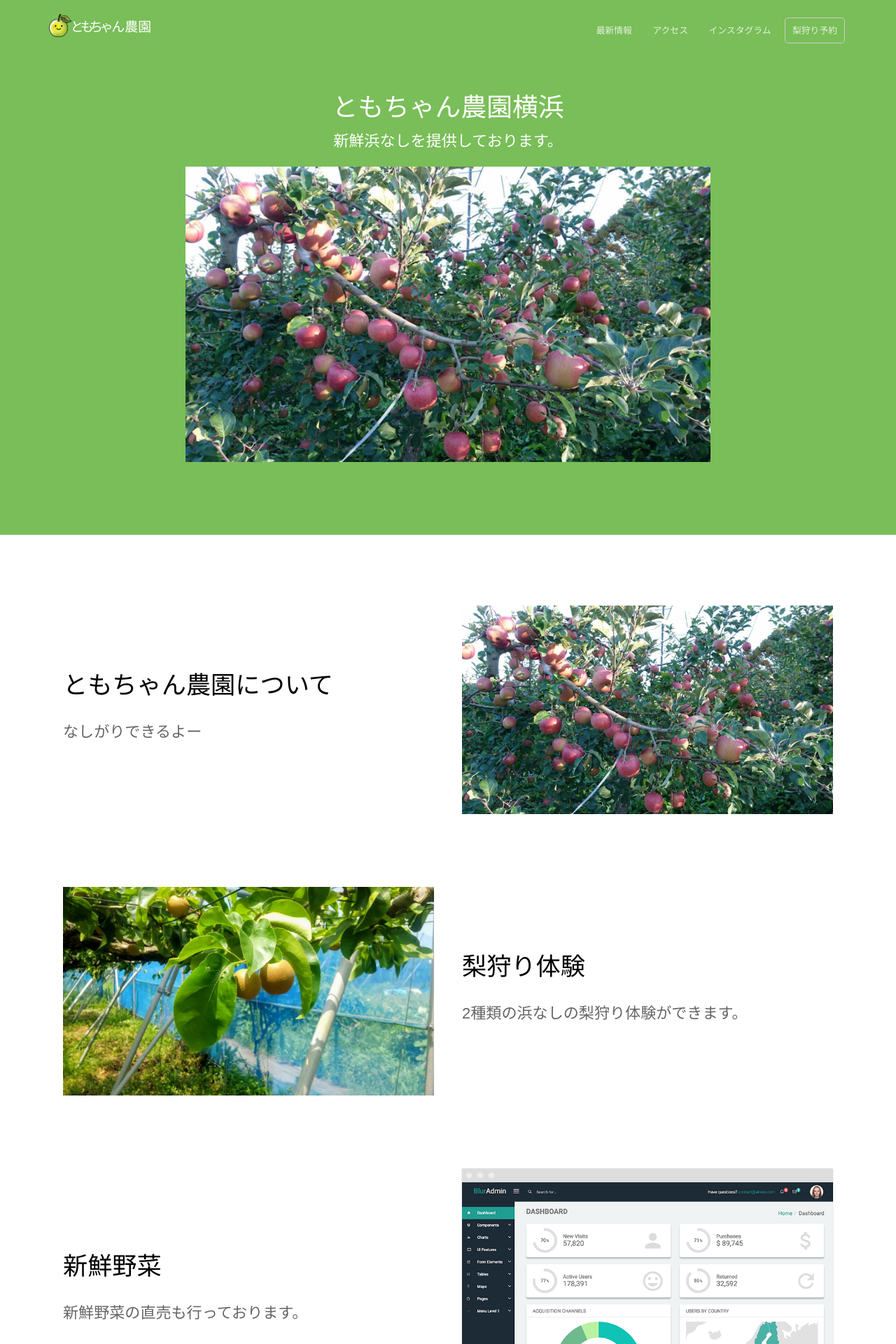
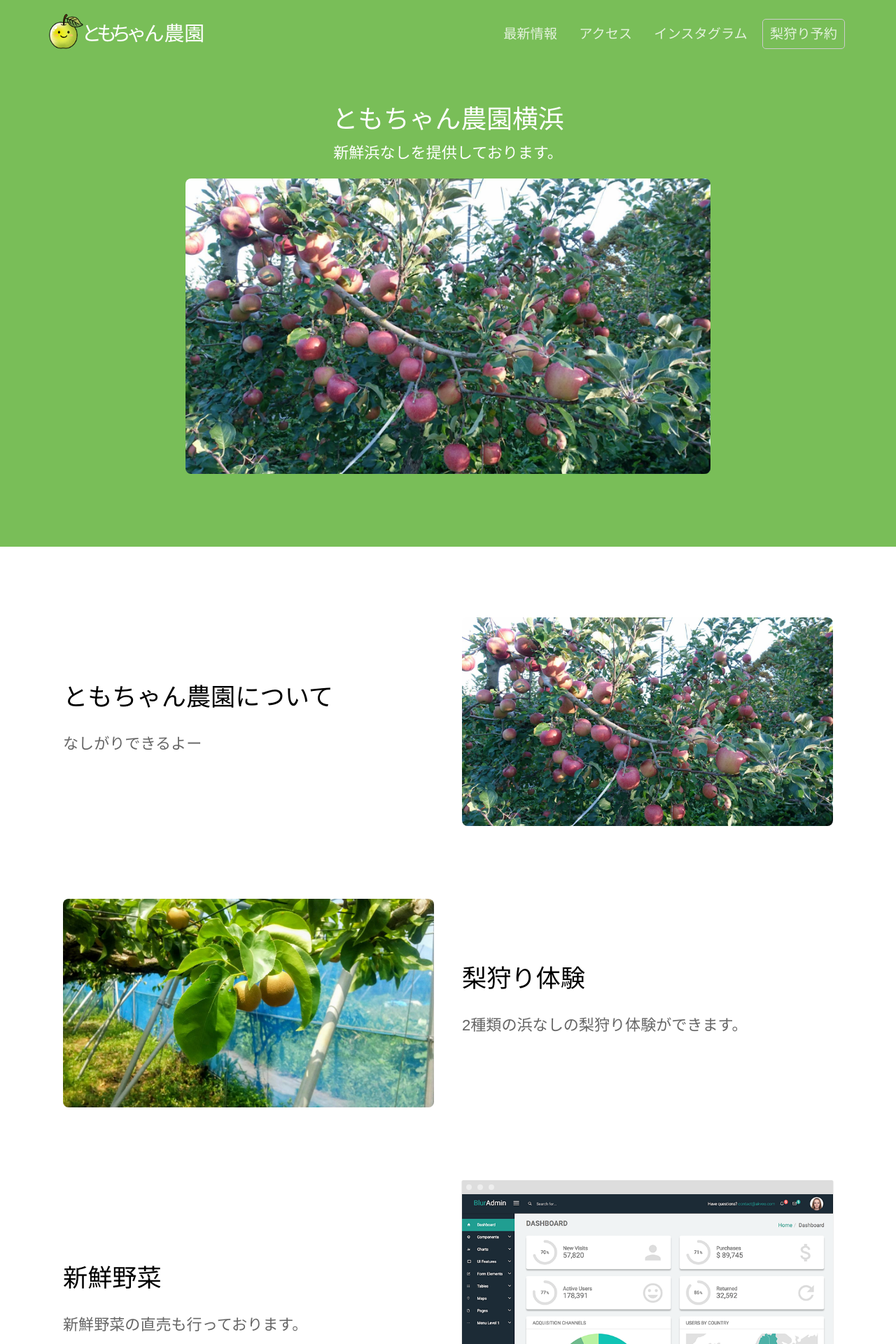
Before and after one commit to johannesnicolaus/nashi_nouen, a Jekyll site: the page built from index.html, in a window 1280 px wide. Shown: the top 1920 px of the page at 70% size. Built offline with Jekyll 4.4.1, drawn with Linux system fonts in a browser that asks for light colours; some web fonts are replaced.

Commit message:
enlarge text and navbar

```diff
--- a/_layouts/default.html
+++ b/_layouts/default.html
@@ -27,7 +27,7 @@
 	<body>
 		<header>
 			<div class="container">
-				<div class="company-name"><a href="{{ site.baseurl }}/"><img src="{{ site.baseurl }}/images/logo.svg" alt="ともちゃん農園" width="95" height="33" /></a></div>
+				<div class="company-name"><a href="{{ site.baseurl }}/"><img src="{{ site.baseurl }}/images/logo.svg" alt="ともちゃん農園" width="125" height="50" /></a></div>
 				{% include navigation.html %}
 			</div>
 		</header>
--- a/_sass/navigation.scss
+++ b/_sass/navigation.scss
@@ -17,7 +17,7 @@
 
 nav {
 	text-transform: uppercase;
-	font-size: .8em;
+	font-size: 1.2em;
 	width: 100%;
 
 	@media #{$mid-point} {
@@ -31,7 +31,7 @@ nav {
 
 	a {
 		margin: 0 3px;
-		padding: 20px 10px;
+		padding: 10px 10px;
 		border-bottom: 1px solid rgba(255,255,255,0);
 		color: rgba(255,255,255,.8);
 		transition: .2s ease-in-out;
--- a/index.html
+++ b/index.html
@@ -8,7 +8,7 @@ description: 横浜のともちゃん農園の公式サイトです。新鮮な
 		<p class="subtext editable">新鮮浜なしを提供しております。</p>
 		<!-- <div class="cta button alt"><a href="{{ site.baseurl }}/contact/">梨狩り予約</a></div> -->
 		<div>
-			<img src="{{ site.baseurl }}/images/nashi1.jpg" alt="nashi1" />
+			<img src="{{ site.baseurl }}/images/nashi1.jpg" alt="nashi1" style="border-radius: 8px;"/>
 		</div>
 	</div>
 </section>
@@ -23,7 +23,7 @@ description: 横浜のともちゃん農園の公式サイトです。新鮮な
 				<p>なしがりできるよー</p>
 			</div>
 			<div class="image">
-				<img src="{{ site.baseurl }}/images/nashi1.jpg" alt="nashi1" />
+				<img src="{{ site.baseurl }}/images/nashi1.jpg" alt="nashi1" style="border-radius: 8px;"/>
 			</div>
 		</div>
 	</section>
@@ -35,7 +35,7 @@ description: 横浜のともちゃん農園の公式サイトです。新鮮な
 				<p>2種類の浜なしの梨狩り体験ができます。</p>
 			</div>
 			<div class="image">
-				<img src="{{ site.baseurl }}/images/nashi2.jpg" alt="nashi2" />
+				<img src="{{ site.baseurl }}/images/nashi2.jpg" alt="nashi2" style="border-radius: 8px;"/>
 			</div>
 		</div>
 	</section>
```
